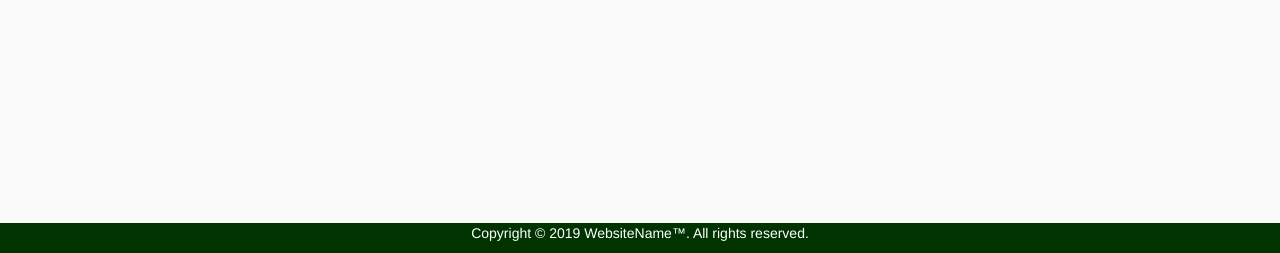
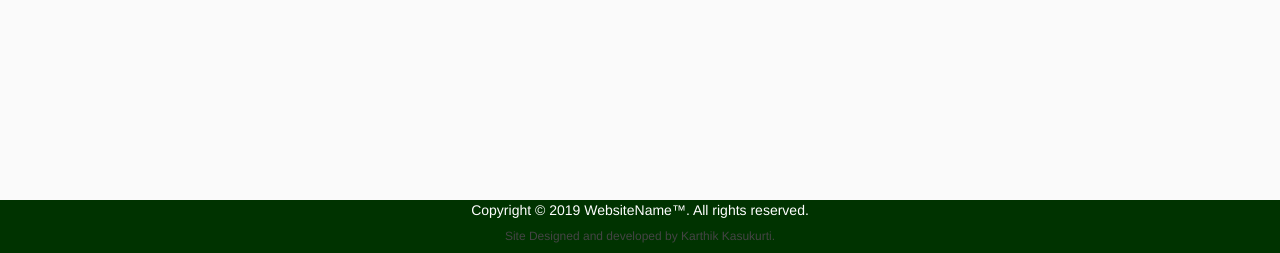
Before and after one commit to karthik1kasukurti/my-first-blog, a Django app: page / in a window 1280 px wide. Shown: the part 547-800 px from the top of the page. Run offline with Django 3.2, Linux system fonts and the light colour scheme; some libraries are stand-ins or nearby versions.

Commit message:
changed the design

```diff
--- a/blog1/templates/blog1/base.html
+++ b/blog1/templates/blog1/base.html
@@ -68,6 +68,7 @@
 </main>
 <div class="footer">
   <p>Copyright © 2019  WebsiteName™. All rights reserved.</p>
+  <h6>Site Designed and developed by Karthik Kasukurti.</h6>
 </div>
 
 
```
